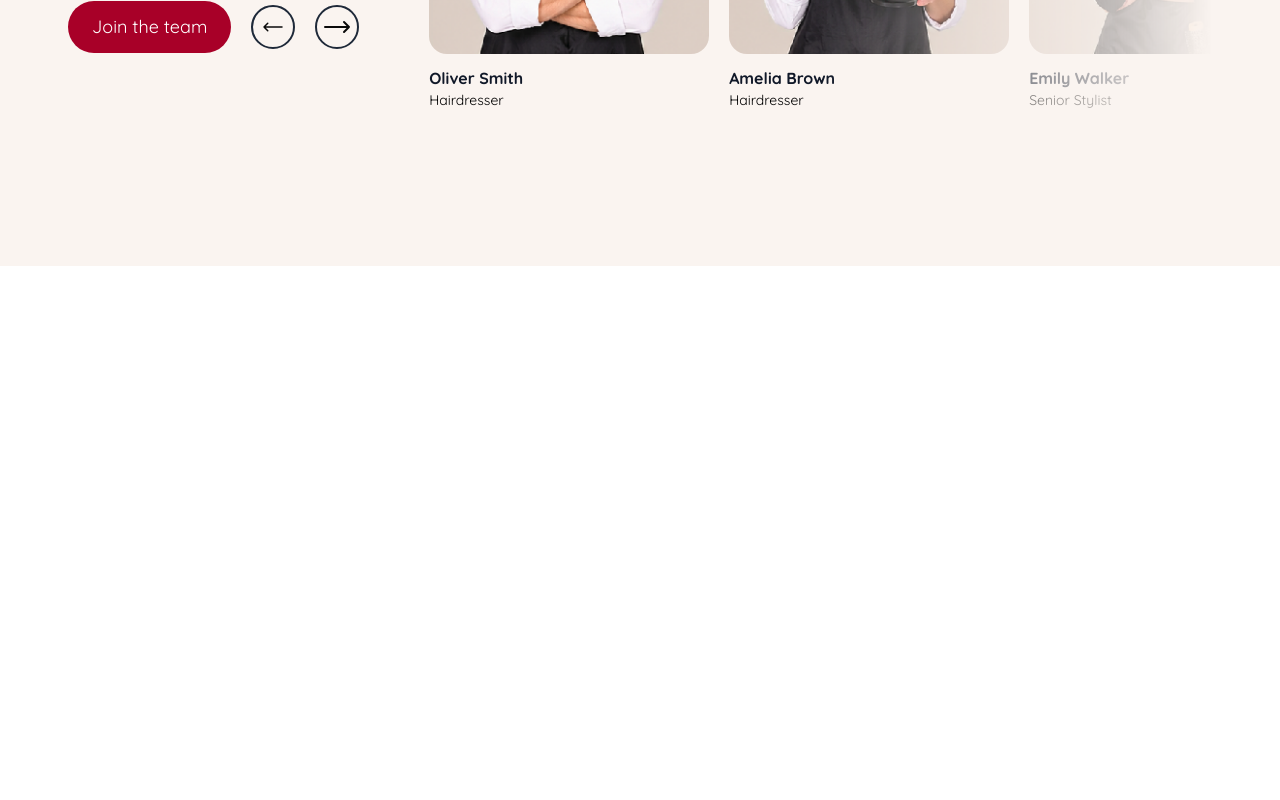
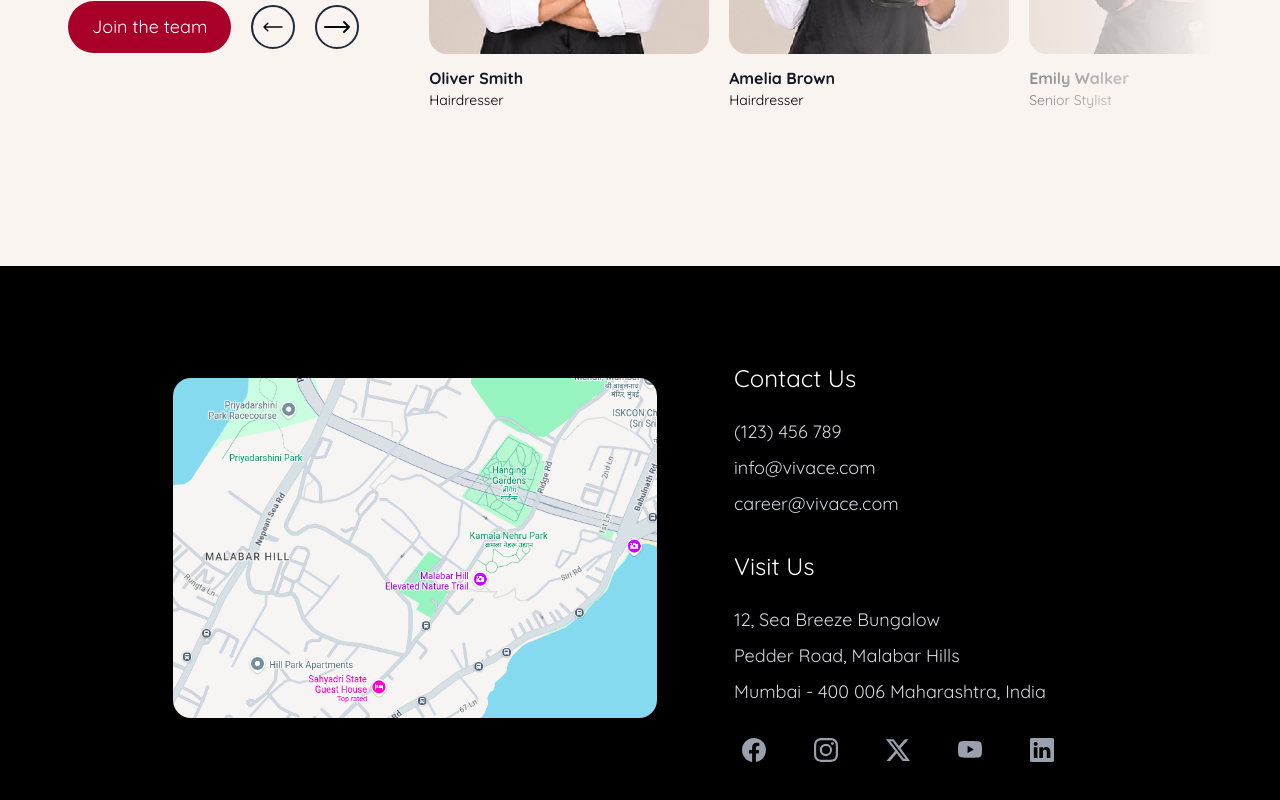
Before and after one commit to PRIME08012004/Vivace, a Next.js app: page / in a window 1280 px wide. Shown: the part 4004-4804 px from the top of the page. Before the commit the page ends 4270 px from the top, so only its background shows below. Built offline with nearby package versions, Linux system fonts and the light colour scheme.

Commit message:
feat:footer

```diff
--- a/app/components/Footer.tsx
+++ b/app/components/Footer.tsx
@@ -1,14 +1,60 @@
-
+import Image from "next/image";
+import FacebookIcon from "./icons/facebook";
+import InstagramIcon from "./icons/instagram";
+import XIcon from "./icons/x";
+import YoutubeIcon from "./icons/youtube";
+import LinkedIcon from "./icons/linked";
 
 export default function Footer() {
   return (
     <>
-      <div className="">
+      <div className="bg-black w-full overflow-hidden flex justify-evenly p-24">
+        <div className="relative rounded-4xl">
+          <Image
+            src={"/image copy 5.png"}
+            width={500}
+            height={200}
+            alt="Map Image"
+            className="object-cover m-2 p-2 rounded-4xl"
+          />
+        </div>
+        <div>
+          <h1 className="text-white text-2xl pb-6">Contact Us</h1>
+          <div className="text-gray-300 text-lg">
+            <h2 className="pb-2">
+              {" "}
+              (123) 456 789
+              <br />
+            </h2>
+            <h2 className="pb-2">
+              info@vivace.com
+              <br />
+            </h2>
+            <h2 className="pb-2">career@vivace.com</h2>
+            <h1 className="text-white text-2xl pb-6 pt-6">Visit Us</h1>
+            <div className="text-gray-300 text-lg">
+              <h2 className="pb-2">
+                12, Sea Breeze Bungalow
+                <br />
+              </h2>
+              <h2 className="pb-2">
+                Pedder Road, Malabar Hills
+                <br />
+              </h2>
+              <h2 className="pb-2">Mumbai - 400 006 Maharashtra, India</h2>
+              <div className="pt-4 flex gap-8 ">
+                  <FacebookIcon/>
+                  <InstagramIcon/>
+                  <XIcon/>
+                  <YoutubeIcon/>
+                  <LinkedIcon/>
+              </div>
+            </div>
+          </div>
+        </div>
         <div>
 
         </div>
-        <div></div>
-        <div></div>
       </div>
     </>
   );
--- /dev/null
+++ b/app/components/icons/facebook.tsx
@@ -0,0 +1,15 @@
+export default function FacebookIcon() {
+  return (
+    <svg
+      xmlns="http://www.w3.org/2000/svg"
+      width="24"
+      height="24"
+      fill="currentColor"
+      className="bi bi-facebook m-2  text-gray-400 hover:text-white"
+      viewBox="0 0 16 16"
+
+    >
+      <path d="M16 8.049c0-4.446-3.582-8.05-8-8.05C3.58 0-.002 3.603-.002 8.05c0 4.017 2.926 7.347 6.75 7.951v-5.625h-2.03V8.05H6.75V6.275c0-2.017 1.195-3.131 3.022-3.131.876 0 1.791.157 1.791.157v1.98h-1.009c-.993 0-1.303.621-1.303 1.258v1.51h2.218l-.354 2.326H9.25V16c3.824-.604 6.75-3.934 6.75-7.951" />
+    </svg>
+  );
+}
--- /dev/null
+++ b/app/components/icons/instagram.tsx
@@ -0,0 +1,14 @@
+export default function InstagramIcon() {
+  return (
+    <svg
+      xmlns="http://www.w3.org/2000/svg"
+      width="24"
+      height="24"
+      fill="currentColor"
+      className="bi bi-instagram m-2  text-gray-400 hover:text-white"
+      viewBox="0 0 16 16"
+    >
+      <path d="M8 0C5.829 0 5.556.01 4.703.048 3.85.088 3.269.222 2.76.42a3.9 3.9 0 0 0-1.417.923A3.9 3.9 0 0 0 .42 2.76C.222 3.268.087 3.85.048 4.7.01 5.555 0 5.827 0 8.001c0 2.172.01 2.444.048 3.297.04.852.174 1.433.372 1.942.205.526.478.972.923 1.417.444.445.89.719 1.416.923.51.198 1.09.333 1.942.372C5.555 15.99 5.827 16 8 16s2.444-.01 3.298-.048c.851-.04 1.434-.174 1.943-.372a3.9 3.9 0 0 0 1.416-.923c.445-.445.718-.891.923-1.417.197-.509.332-1.09.372-1.942C15.99 10.445 16 10.173 16 8s-.01-2.445-.048-3.299c-.04-.851-.175-1.433-.372-1.941a3.9 3.9 0 0 0-.923-1.417A3.9 3.9 0 0 0 13.24.42c-.51-.198-1.092-.333-1.943-.372C10.443.01 10.172 0 7.998 0zm-.717 1.442h.718c2.136 0 2.389.007 3.232.046.78.035 1.204.166 1.486.275.373.145.64.319.92.599s.453.546.598.92c.11.281.24.705.275 1.485.039.843.047 1.096.047 3.231s-.008 2.389-.047 3.232c-.035.78-.166 1.203-.275 1.485a2.5 2.5 0 0 1-.599.919c-.28.28-.546.453-.92.598-.28.11-.704.24-1.485.276-.843.038-1.096.047-3.232.047s-2.39-.009-3.233-.047c-.78-.036-1.203-.166-1.485-.276a2.5 2.5 0 0 1-.92-.598 2.5 2.5 0 0 1-.6-.92c-.109-.281-.24-.705-.275-1.485-.038-.843-.046-1.096-.046-3.233s.008-2.388.046-3.231c.036-.78.166-1.204.276-1.486.145-.373.319-.64.599-.92s.546-.453.92-.598c.282-.11.705-.24 1.485-.276.738-.034 1.024-.044 2.515-.045zm4.988 1.328a.96.96 0 1 0 0 1.92.96.96 0 0 0 0-1.92m-4.27 1.122a4.109 4.109 0 1 0 0 8.217 4.109 4.109 0 0 0 0-8.217m0 1.441a2.667 2.667 0 1 1 0 5.334 2.667 2.667 0 0 1 0-5.334" />
+    </svg>
+  );
+}
--- /dev/null
+++ b/app/components/icons/linked.tsx
@@ -0,0 +1,14 @@
+export default function LinkedIcon() {
+  return (
+    <svg
+      xmlns="http://www.w3.org/2000/svg"
+      width="24"
+      height="24"
+      fill="currentColor"
+      className="bi bi-linkedin m-2 text-gray-400 hover:text-white "
+      viewBox="0 0 16 16"
+    >
+      <path d="M0 1.146C0 .513.526 0 1.175 0h13.65C15.474 0 16 .513 16 1.146v13.708c0 .633-.526 1.146-1.175 1.146H1.175C.526 16 0 15.487 0 14.854zm4.943 12.248V6.169H2.542v7.225zm-1.2-8.212c.837 0 1.358-.554 1.358-1.248-.015-.709-.52-1.248-1.342-1.248S2.4 3.226 2.4 3.934c0 .694.521 1.248 1.327 1.248zm4.908 8.212V9.359c0-.216.016-.432.08-.586.173-.431.568-.878 1.232-.878.869 0 1.216.662 1.216 1.634v3.865h2.401V9.25c0-2.22-1.184-3.252-2.764-3.252-1.274 0-1.845.7-2.165 1.193v.025h-.016l.016-.025V6.169h-2.4c.03.678 0 7.225 0 7.225z" />
+    </svg>
+  );
+}
--- /dev/null
+++ b/app/components/icons/x.tsx
@@ -0,0 +1,14 @@
+export default function XIcon() {
+  return (
+    <svg
+      xmlns="http://www.w3.org/2000/svg"
+      width="24"
+      height="24"
+      fill="currentColor"
+      className="bi bi-twitter-x m-2 text-gray-400 hover:text-white"
+      viewBox="0 0 16 16"
+    >
+      <path d="M12.6.75h2.454l-5.36 6.142L16 15.25h-4.937l-3.867-5.07-4.425 5.07H.316l5.733-6.57L0 .75h5.063l3.495 4.633L12.601.75Zm-.86 13.028h1.36L4.323 2.145H2.865z" />
+    </svg>
+  );
+}
--- /dev/null
+++ b/app/components/icons/youtube.tsx
@@ -0,0 +1,14 @@
+export default function YoutubeIcon() {
+  return (
+    <svg
+      xmlns="http://www.w3.org/2000/svg"
+      width="24"
+      height="24"
+      fill="currentColor"
+      className="bi bi-youtube m-2 text-gray-400 hover:text-white"
+      viewBox="0 0 16 16"
+    >
+      <path d="M8.051 1.999h.089c.822.003 4.987.033 6.11.335a2.01 2.01 0 0 1 1.415 1.42c.101.38.172.883.22 1.402l.01.104.022.26.008.104c.065.914.073 1.77.074 1.957v.075c-.001.194-.01 1.108-.082 2.06l-.008.105-.009.104c-.05.572-.124 1.14-.235 1.558a2.01 2.01 0 0 1-1.415 1.42c-1.16.312-5.569.334-6.18.335h-.142c-.309 0-1.587-.006-2.927-.052l-.17-.006-.087-.004-.171-.007-.171-.007c-1.11-.049-2.167-.128-2.654-.26a2.01 2.01 0 0 1-1.415-1.419c-.111-.417-.185-.986-.235-1.558L.09 9.82l-.008-.104A31 31 0 0 1 0 7.68v-.123c.002-.215.01-.958.064-1.778l.007-.103.003-.052.008-.104.022-.26.01-.104c.048-.519.119-1.023.22-1.402a2.01 2.01 0 0 1 1.415-1.42c.487-.13 1.544-.21 2.654-.26l.17-.007.172-.006.086-.003.171-.007A100 100 0 0 1 7.858 2zM6.4 5.209v4.818l4.157-2.408z" />
+    </svg>
+  );
+}
```
Also changed, not shown: public/facebook.svg (added), public/image copy 5.png (added).
